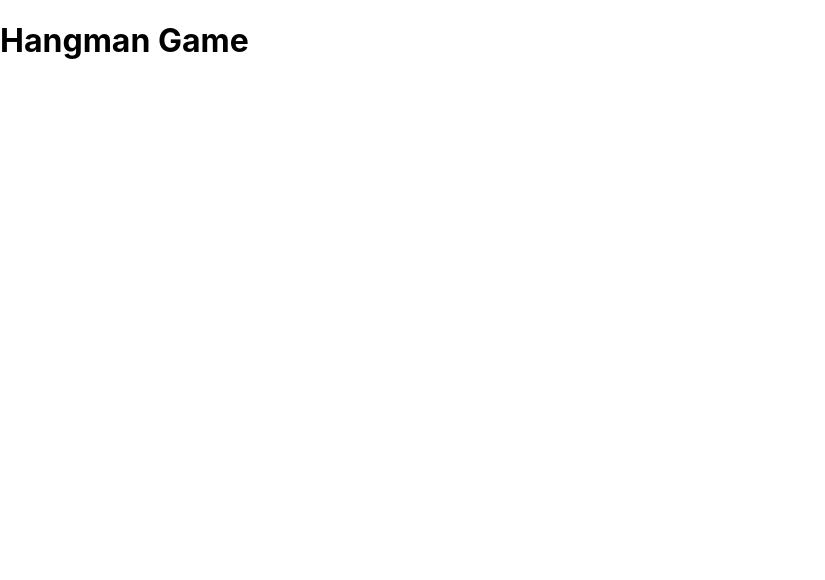
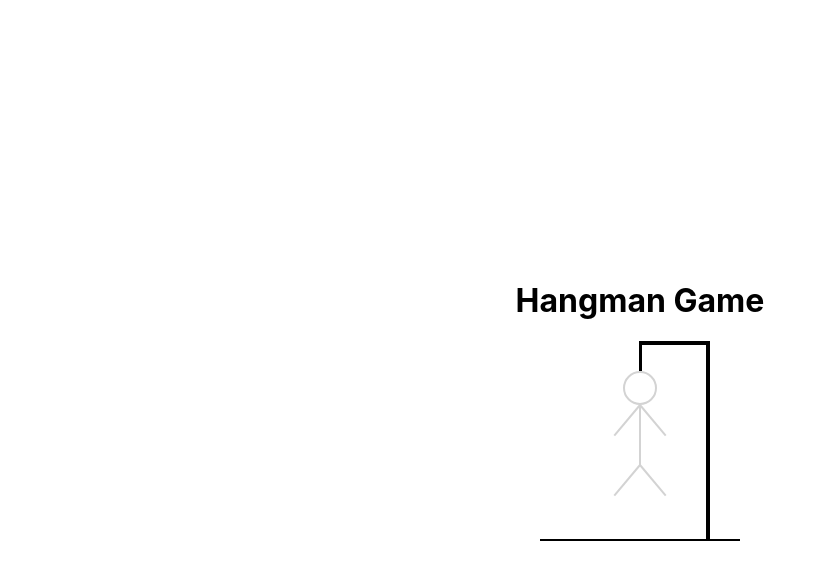
Before and after one commit to tatsiak/hangman, a React (Create React App) app: page / in a window 1280 px wide. Shown: the top 580 px of the page, without its empty margins (0-825 px from the left). Built offline with nearby package versions, Linux system fonts and the light colour scheme.

Commit message:
Implemented body and gallows components

```diff
--- a/package.json
+++ b/package.json
@@ -6,6 +6,7 @@
     "@types/node": "^12.20.7",
     "@types/react": "^17.0.3",
     "@types/react-dom": "^17.0.3",
+    "classnames": "^2.3.1",
     "node-sass": "^5.0.0",
     "react": "^17.0.2",
     "react-dom": "^17.0.2",
--- a/src/App.scss
+++ /dev/null
@@ -1,3 +0,0 @@
-.app {
-  display: flex;
-}
--- a/src/App.tsx
+++ /dev/null
@@ -1,12 +0,0 @@
-import React from 'react';
-import './App.scss';
-
-function App() {
-  return (
-    <div className="app">
-      <h1>Hangman Game</h1>
-    </div>
-  );
-}
-
-export default App;
--- /dev/null
+++ b/src/components/app/app.scss
@@ -0,0 +1,8 @@
+.app {
+  display: flex;
+  flex-direction: column;
+  align-items: center;
+  justify-content: center;
+  width: 100vw;
+  height: 100vh;
+}
--- /dev/null
+++ b/src/components/app/app.tsx
@@ -0,0 +1,24 @@
+import React, { useEffect, useState } from "react";
+import { Body } from "../body/body";
+import { Gallows } from "../gallows/gallows";
+import "./app.scss";
+
+export const App = () => {
+  const [missesCount, setMissesCount] = useState(0);
+
+  useEffect(() => {
+    document.addEventListener("click", () => {
+      setMissesCount((prev) => prev + 1);
+    });
+  }, []);
+
+  return (
+    <div className="app">
+      <h1>Hangman Game</h1>
+
+      <Gallows>
+        <Body missesCount={missesCount} />
+      </Gallows>
+    </div>
+  );
+};
--- /dev/null
+++ b/src/components/body/body.scss
@@ -0,0 +1,70 @@
+.body {
+  display: flex;
+  flex-direction: column;
+  align-items: center;
+  margin-top: 30px;
+
+  &__head {
+    display: flex;
+    height: 30px;
+    width: 30px;
+    border-radius: 30px;
+    border: 2px solid lightgray;
+
+    &--missed {
+      border-color: black;
+    }
+  }
+
+  &__torso {
+    position: relative;
+    width: 2px;
+    height: 60px;
+    background-color: lightgray;
+
+    &--missed {
+      background-color: black;
+    }
+  }
+
+  &__hand {
+    position: absolute;
+    width: 2px;
+    height: 40px;
+    background-color: lightgray;
+    transform-origin: top center;
+
+    &--missed {
+      background-color: black;
+    }
+
+    &--left {
+      transform: rotate(40deg);
+    }
+
+    &--right {
+      transform: rotate(-40deg);
+    }
+  }
+
+  &__leg {
+    position: absolute;
+    bottom: -40px;
+    width: 2px;
+    height: 40px;
+    background-color: lightgray;
+    transform-origin: top center;
+
+    &--missed {
+      background-color: black;
+    }
+
+    &--left {
+      transform: rotate(40deg);
+    }
+
+    &--right {
+      transform: rotate(-40deg);
+    }
+  }
+}
--- /dev/null
+++ b/src/components/body/body.tsx
@@ -0,0 +1,23 @@
+import classNames from "classnames";
+import React from "react";
+import "./body.scss";
+
+export const Body = ({ missesCount = 0 }: { missesCount?: number }) => {
+  return (
+    <div className="body">
+      <div
+        className={classNames("body__head", {
+          "body__head--missed": missesCount > 0,
+        })}
+      />
+      <div className={classNames("body__torso", {
+        "body__torso--missed": missesCount > 1,
+      })}>
+        <div className={classNames("body__hand body__hand--left", {'body__hand--missed': missesCount > 2})} />
+        <div className={classNames("body__hand body__hand--right", {'body__hand--missed': missesCount > 3})} />
+        <div className={classNames("body__leg body__leg--left", {'body__leg--missed': missesCount > 4})} />
+        <div className={classNames("body__leg body__leg--right", {'body__leg--missed': missesCount > 5})} />
+      </div>
+    </div>
+  );
+};
--- /dev/null
+++ b/src/components/gallows/gallows.scss
@@ -0,0 +1,42 @@
+.gallows {
+  display: flex;
+  flex-direction: column;
+  align-items: center;
+  position: relative;
+  height: 200px;
+  width: 200px;
+
+  &__floor {
+    position: absolute;
+    bottom: 0;
+    width: 200px;
+    height: 2px;
+    background-color: black;
+  }
+
+  &__stand {
+    position: absolute;
+    bottom: 0;
+    right: 30px;
+    height: 200px;
+    width: 4px;
+    background-color: black;
+  }
+
+  &__joist {
+    position: absolute;
+    top: 0;
+    right: 30px;
+    width: 70px;
+    height: 4px;
+    background-color: black;
+  }
+
+  &__rope {
+    position: absolute;
+    top: 0;
+    height: 30px;
+    width: 3px;
+    background-color: black;
+  }
+}
--- /dev/null
+++ b/src/components/gallows/gallows.tsx
@@ -0,0 +1,14 @@
+import React from "react";
+import "./gallows.scss";
+
+export const Gallows = ({ children }: { children: React.ReactElement }) => {
+  return (
+    <div className="gallows">
+      <div className="gallows__rope" />
+      <div className="gallows__joist" />
+      <div className="gallows__stand" />
+      <div className="gallows__floor" />
+      {children}
+    </div>
+  );
+};
```
Also changed, not shown: src/index.tsx (+5 -5 lines), 1 other file (tests, documents, lock files or other folders).
